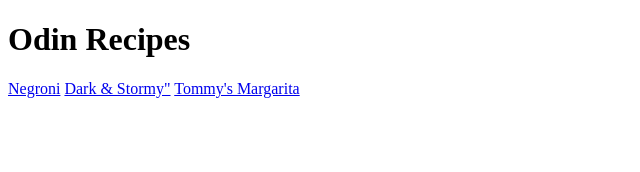
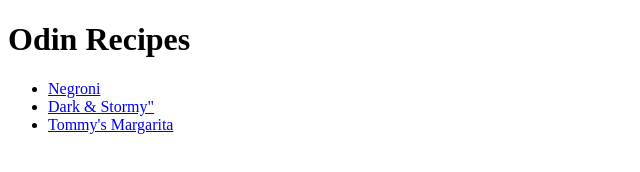
Before and after one commit to mixwm/odin-recipes, a plain HTML site: page index.html in a window 1280 px wide. Shown: the whole page, without its empty margins (0-640 px from the left). Drawn offline with Linux system fonts and the light colour scheme.

Commit message:
Change recipes to unordered list

```diff
--- a/index.html
+++ b/index.html
@@ -8,8 +8,10 @@
 </head>
 <body>
     <h1>Odin Recipes</h1>
-    <a href="recipes/negroni.html">Negroni</a>
-    <a href="recipes/darkstormy.html">Dark & Stormy"</a>
-    <a href="recipes/tommysmargarita.html">Tommy's Margarita</a>
+    <ul>
+        <li><a href="recipes/negroni.html">Negroni</a></li>
+        <li><a href="recipes/darkstormy.html">Dark & Stormy"</a></li>
+        <li><a href="recipes/tommysmargarita.html">Tommy's Margarita</a></li>
+    </ul>
 </body>
 </html>
```
